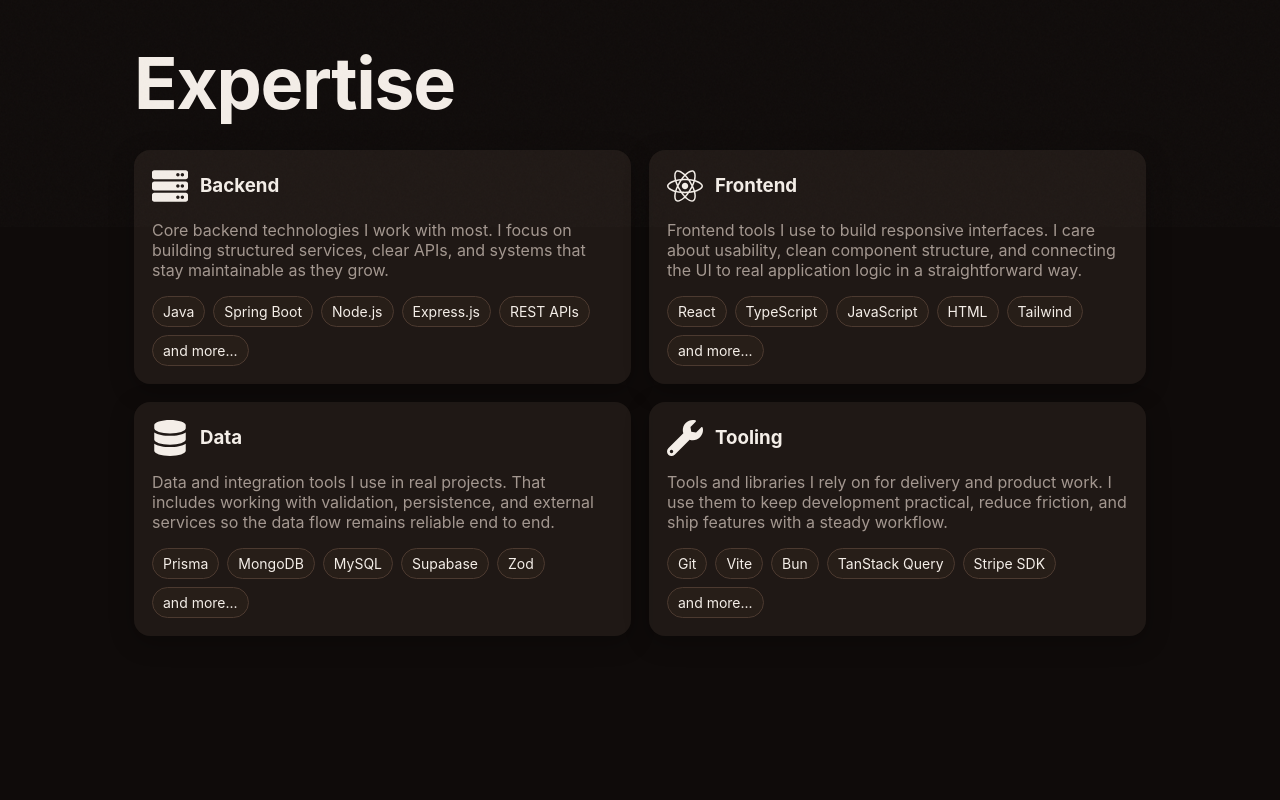
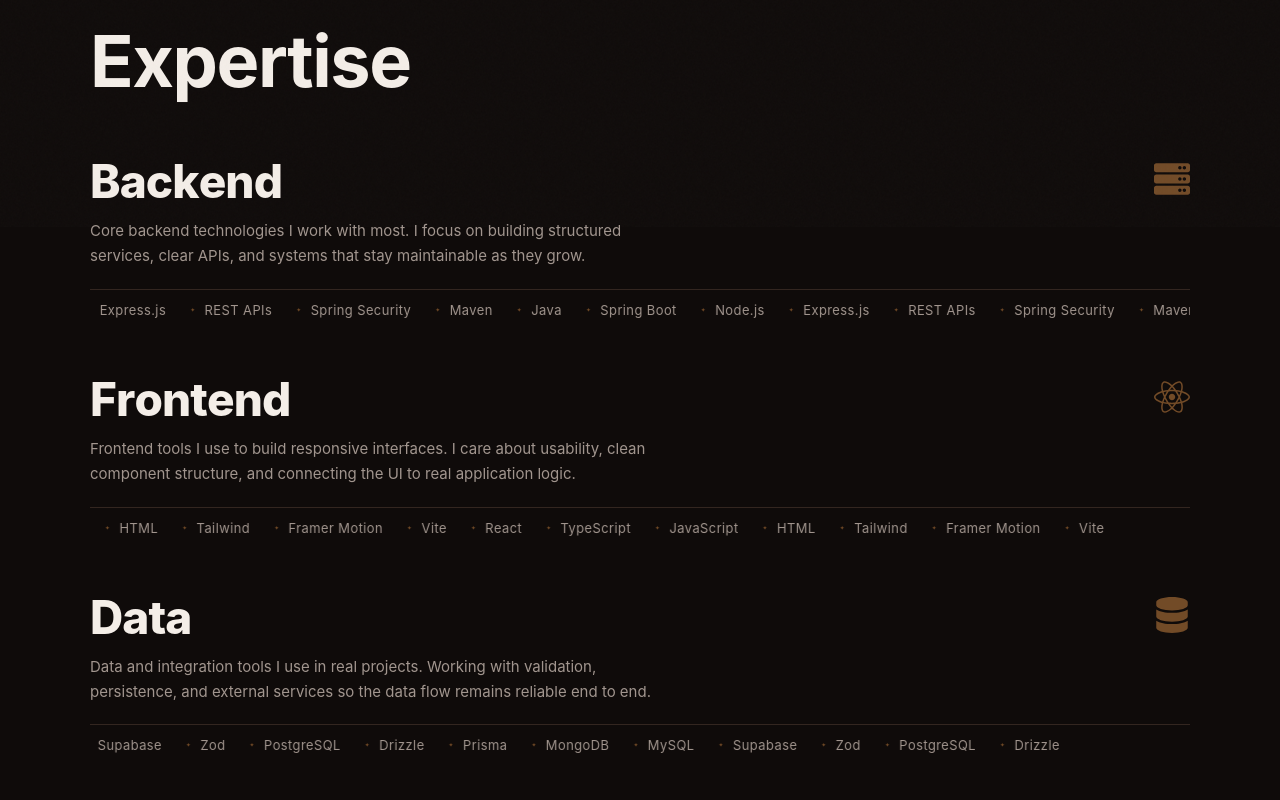
Before and after one commit to alpsten/web-portfolio-react-frontend, a React (Vite) app: page / in a window 1280 px wide. Shown: the part 1720-2520 px from the top of the page. Built offline with nearby package versions, Linux system fonts and the light colour scheme.

Commit message:
feat(expertise): add GSAP character cascade entrance animations

```diff
--- a/src/sections/Expertise.tsx
+++ b/src/sections/Expertise.tsx
@@ -1,59 +1,167 @@
-
+import { useEffect, useRef } from "react";
 import { FaDatabase, FaReact, FaServer, FaWrench } from "react-icons/fa";
+import { motion, useReducedMotion, useAnimationFrame, useMotionValue, useInView } from "framer-motion";
+import gsap from "gsap";
+import AnimatedHeading from "../components/AnimatedHeading";
+import DrawRule from "../components/DrawRule";
+import { useIsLoopCopy } from "../context/LoopCopy";
 
 type Bucket = {
     title: string;
     Icon: React.ComponentType<{ size?: number; className?: string }>;
     text: string;
-    stack: string[];
+    tech: string[];
 };
 
-export default function Expertise() {
 const buckets: Bucket[] = [
     {
         title: "Backend",
         Icon: FaServer,
         text: "Core backend technologies I work with most. I focus on building structured services, clear APIs, and systems that stay maintainable as they grow.",
-            stack: ["Java", "Spring Boot", "Node.js", "Express.js", "REST APIs", "and more..."],
+        tech: ["Java", "Spring Boot", "Node.js", "Express.js", "REST APIs", "Spring Security", "Maven"],
     },
     {
         title: "Frontend",
         Icon: FaReact,
-            text: "Frontend tools I use to build responsive interfaces. I care about usability, clean component structure, and connecting the UI to real application logic in a straightforward way.",
-            stack: ["React", "TypeScript", "JavaScript", "HTML", "Tailwind", "and more..."],
+        text: "Frontend tools I use to build responsive interfaces. I care about usability, clean component structure, and connecting the UI to real application logic.",
+        tech: ["React", "TypeScript", "JavaScript", "HTML", "Tailwind", "Framer Motion", "Vite"],
     },
     {
         title: "Data",
         Icon: FaDatabase,
-            text: "Data and integration tools I use in real projects. That includes working with validation, persistence, and external services so the data flow remains reliable end to end.",
-            stack: ["Prisma", "MongoDB", "MySQL", "Supabase", "Zod", "and more..."],
+        text: "Data and integration tools I use in real projects. Working with validation, persistence, and external services so the data flow remains reliable end to end.",
+        tech: ["Prisma", "MongoDB", "MySQL", "Supabase", "Zod", "PostgreSQL", "Drizzle"],
     },
     {
         title: "Tooling",
         Icon: FaWrench,
-            text: "Tools and libraries I rely on for delivery and product work. I use them to keep development practical, reduce friction, and ship features with a steady workflow.",
-            stack: ["Git", "Vite", "Bun", "TanStack Query", "Stripe SDK", "and more..."],
+        text: "Tools and libraries I rely on for delivery and product work. I use them to keep development practical, reduce friction, and ship with a steady workflow.",
+        tech: ["Git", "Vite", "Bun", "TanStack Query", "Stripe SDK", "Clerk", "Docker"],
     },
 ];
 
+function ItemMarquee({ tech }: { tech: string[] }) {
+    const reduced  = useReducedMotion();
+    const trackRef = useRef<HTMLDivElement>(null);
+    const x        = useMotionValue(0);
+
+    useAnimationFrame((_, delta) => {
+        if (!trackRef.current || reduced) return;
+        const halfWidth = trackRef.current.scrollWidth / 2;
+        if (halfWidth === 0) return;
+        const next = x.get() - (40 / 1000) * Math.min(delta, 50);
+        x.set(next <= -halfWidth ? next + halfWidth : next);
+    });
+
+    const items = [...tech, ...tech];
     return (
-        <section id="expertise" className="container expertise">
-            <h2>Expertise</h2>
-            <div className="cards">
-                {buckets.map(({ title, Icon, text, stack }) => (
-                    <article key={title} className="card">
-                        <div className="card-head">
-                            <Icon size={32} className="icon" />
-                            <h3>{title}</h3>
+        <div className="item-marquee" aria-hidden="true">
+            <motion.div className="item-marquee__track" ref={trackRef} style={{ x }}>
+                {items.map((t, i) => (
+                    <span key={i} className="item-marquee__item">
+                        <span className="item-marquee__dot">✦</span>
+                        {t}
+                    </span>
+                ))}
+            </motion.div>
         </div>
-                        <p className="muted">{text}</p>
-                        <div className="pills">
-                            {stack.map((t) => (
-                                <span className="pill" key={t}>{t}</span>
+    );
+}
+
+function ExpertiseItem({ bucket, skip }: { bucket: Bucket; skip: boolean }) {
+    const itemRef    = useRef<HTMLDivElement>(null);
+    const titleRef   = useRef<HTMLHeadingElement>(null);
+    const iconRef    = useRef<HTMLDivElement>(null);
+    const textRef    = useRef<HTMLParagraphElement>(null);
+    const marqueeRef = useRef<HTMLDivElement>(null);
+    const played     = useRef(false);
+
+    const inView = useInView(itemRef, { once: true, amount: 0.25 });
+
+    useEffect(() => {
+        if (!inView || skip || played.current) return;
+        if (!titleRef.current || !iconRef.current) return;
+        played.current = true;
+
+        const chars = titleRef.current.querySelectorAll<HTMLElement>(".exp-char");
+
+        const tl = gsap.timeline();
+
+        tl.from(iconRef.current, {
+            rotation: -90,
+            scale: 0.3,
+            opacity: 0,
+            duration: 0.45,
+            ease: "back.out(1.7)",
+        })
+        .from(chars, {
+            y: 18,
+            opacity: 0,
+            duration: 0.04,
+            stagger: 0.03,
+            ease: "power3.out",
+        }, "-=0.3")
+        .from(textRef.current, {
+            y: 10,
+            opacity: 0,
+            duration: 0.4,
+            ease: "power2.out",
+        }, "-=0.15")
+        .from(marqueeRef.current ?? [], {
+            opacity: 0,
+            duration: 0.35,
+            ease: "power2.out",
+        }, "-=0.1");
+
+        return () => { tl.kill(); };
+    }, [inView, skip]);
+
+    return (
+        <div ref={itemRef} className="expertise__item">
+            <DrawRule />
+            <div className="expertise__body">
+                <div className="expertise__left">
+                    <h3
+                        ref={titleRef}
+                        className="expertise__title"
+                        aria-label={bucket.title}
+                    >
+                        {bucket.title.split("").map((char, i) => (
+                            <span
+                                key={i}
+                                className="exp-char"
+                                style={{ display: "inline-block" }}
+                            >
+                                {char === " " ? " " : char}
+                            </span>
                         ))}
+                    </h3>
+                    <p ref={textRef} className="expertise__text">{bucket.text}</p>
                 </div>
-                    </article>
+                <div ref={iconRef} className="expertise__icon-wrap" aria-hidden="true">
+                    <bucket.Icon size={36} className="expertise__icon" />
+                </div>
+            </div>
+            <div ref={marqueeRef}>
+                <ItemMarquee tech={bucket.tech} />
+            </div>
+        </div>
+    );
+}
+
+export default function Expertise() {
+    const reduced    = useReducedMotion();
+    const isLoopCopy = useIsLoopCopy();
+    const skip       = !!(reduced || isLoopCopy);
+
+    return (
+        <section id="expertise" className="expertise">
+            <AnimatedHeading text="Expertise" />
+            <div className="expertise__list">
+                {buckets.map((bucket) => (
+                    <ExpertiseItem key={bucket.title} bucket={bucket} skip={skip} />
                 ))}
+                <DrawRule />
             </div>
         </section>
     );
--- a/src/styles/Expertise.scss
+++ b/src/styles/Expertise.scss
@@ -1,55 +1,85 @@
-
 .expertise {
-  .cards {
-    display:grid;
-    gap:18px
+  .expertise__list {
+    display: flex;
+    flex-direction: column;
   }
 
-  @media (min-width:820px) {
-    .cards {
-      grid-template-columns:repeat(2,1fr)
-    }
+  .expertise__item {
+    position: relative;
   }
 
-  .card {
-    backdrop-filter:saturate(110%) blur(2px);
-    background:var(--card);
-    padding:18px;
-    border-radius:var(--radius);
-    box-shadow:0 6px 24px rgba(0,0,0,.28);
+  .expertise__body {
+    display: flex;
+    align-items: flex-start;
+    justify-content: space-between;
+    gap: 24px;
+    padding: 28px 0 20px;
   }
 
-  .card-head {
-    display:flex;
-    align-items:center;
-    gap:12px;
-    margin-bottom:8px
+  .expertise__left {
+    flex: 1;
   }
 
-  .icon {
-    width:36px;
-    height:36px
-  }
-
-  .pills {
-    display:flex;
-    flex-wrap:wrap;
-    gap:8px;
-    margin-top:12px;
-  }
-
-  .pill {
-    background:var(--pill-bg);
-    border:1px solid var(--border);
-    padding:6px 10px;
-    border-radius:999px;
-    font-size:14px;
+  .expertise__title {
+    font-family: 'Inter', sans-serif;
+    font-size: clamp(28px, 4vw, 46px);
+    font-weight: 800;
+    margin: 0 0 14px;
+    line-height: 1.05;
+    letter-spacing: -0.02em;
     color: var(--text);
   }
 
-  @media (max-width:819px) {
-    .card {
-      padding: 16px;
-    }
+  .expertise__text {
+    color: var(--muted);
+    max-width: 580px;
+    line-height: 1.65;
+    margin: 0;
+    font-size: 15px;
   }
+
+  .expertise__icon-wrap {
+    padding-top: 4px;
+    opacity: 0.5;
+    flex-shrink: 0;
+  }
+
+  .expertise__icon {
+    color: var(--a);
+    width: 36px;
+    height: 36px;
+  }
+
+  /* Per-item scrolling tech strip */
+  .item-marquee {
+    overflow: hidden;
+    border-top: 1px solid color-mix(in srgb, var(--border) 60%, transparent);
+    padding: 12px 0 28px;
+  }
+
+  .item-marquee__track {
+    display: flex;
+    width: max-content;
+    will-change: transform;
+  }
+
+  .item-marquee__item {
+    display: inline-flex;
+    align-items: center;
+    gap: 9px;
+    padding-right: 24px;
+    font-size: 13px;
+    color: var(--muted);
+    white-space: nowrap;
+    font-family: 'Inter', sans-serif;
+    letter-spacing: 0.03em;
+  }
+
+  .item-marquee__dot {
+    color: var(--a);
+    font-size: 6px;
+    opacity: 0.5;
+    line-height: 1;
+  }
+
 }
```
Lines whose indentation alone changed are shown as unchanged.
